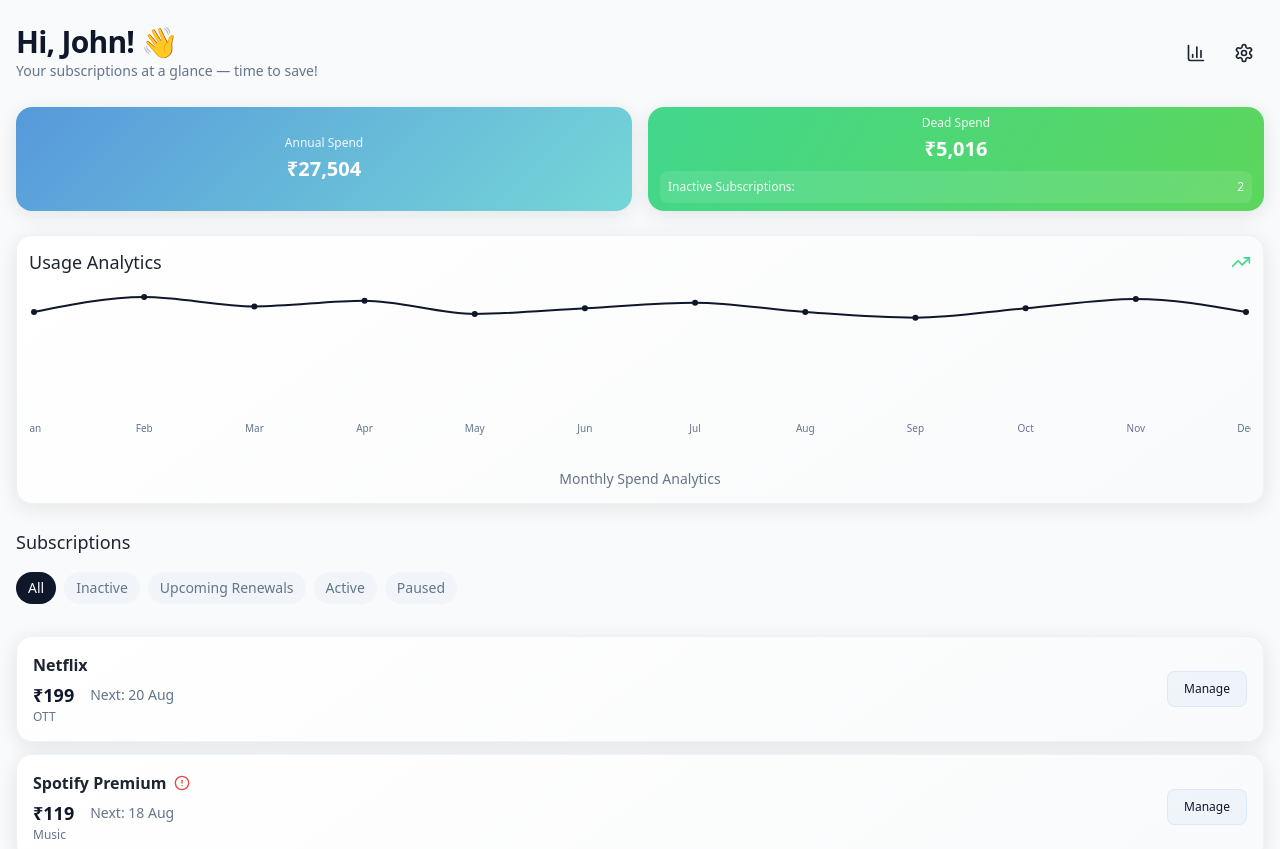
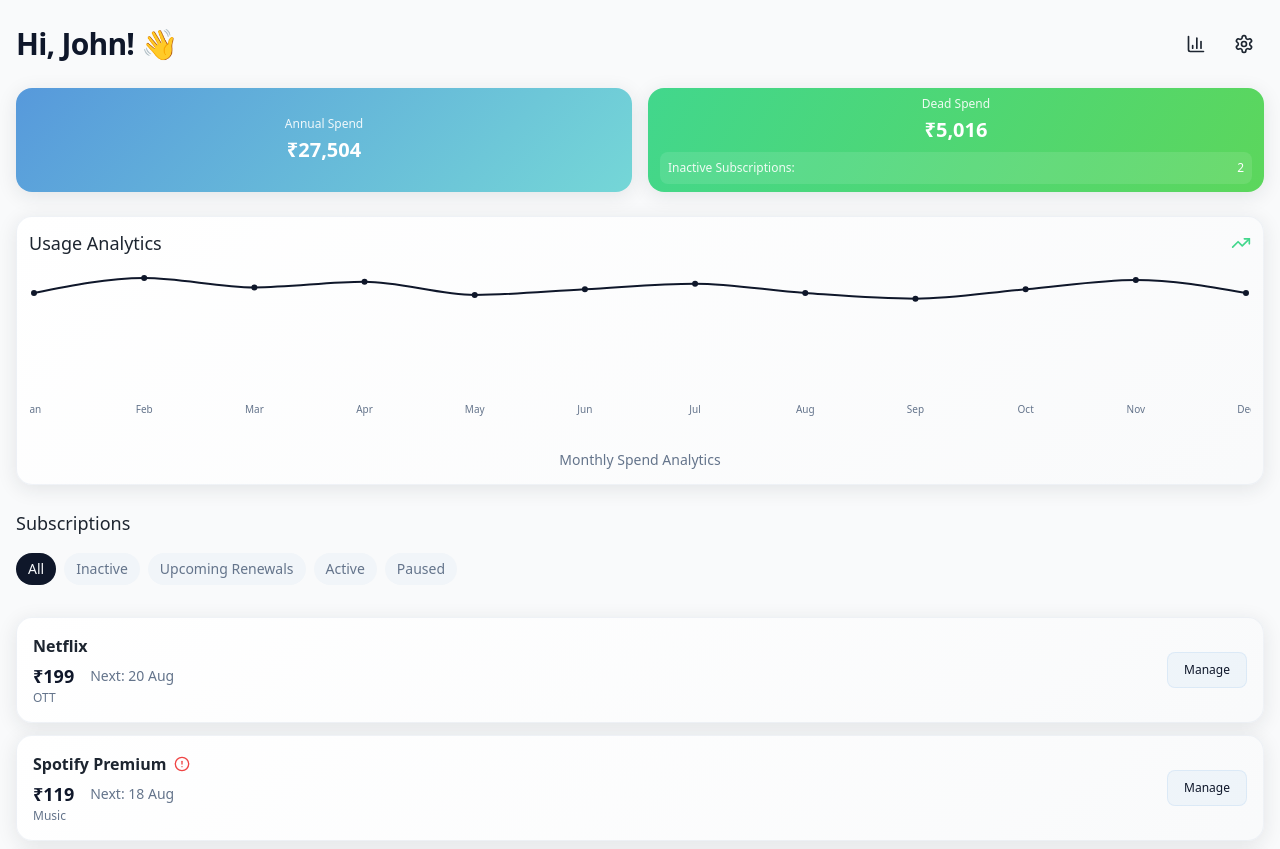
Before and after one commit to thenoseysmurf/sub-swachh-spark, a React (Vite) app: page /dashboard in a window 1280 px wide. Shown: the top 849 px of the page. Built offline with nearby package versions, Linux system fonts and the light colour scheme.

Commit message:
Visual edit in Lovable
Edited UI in Lovable

```diff
--- a/src/pages/Dashboard.tsx
+++ b/src/pages/Dashboard.tsx
@@ -109,7 +109,7 @@ export default function Dashboard() {
         <div className="flex items-center justify-between">
           <div>
             <h1 className="heading-xl text-primary">Hi, John! 👋</h1>
-            <p className="body-sm text-muted-foreground">Your subscriptions at a glance — time to save!</p>
+
           </div>
           <div className="flex space-x-2">
             <Button variant="ghost" size="icon" onClick={() => router.push("/analytics")}>
```
